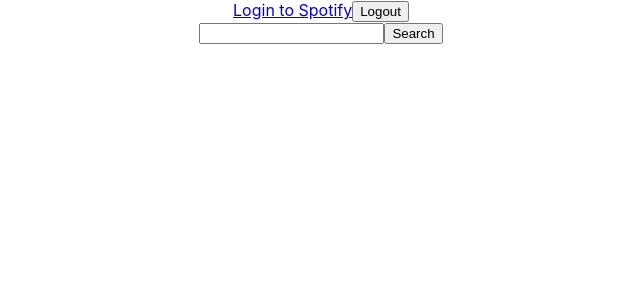
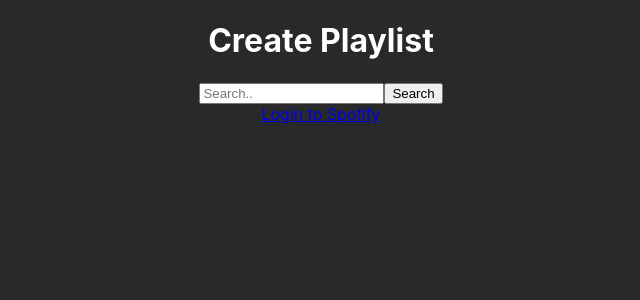
Before and after one commit to Lumiinox/homework-gigih, a React (Create React App) app: page / in a window 1280 px wide. Shown: the top 300 px of the page, without its empty margins (319-959 px from the left). Built offline with nearby package versions, Linux system fonts and the light colour scheme.

Commit message:
Added using useState

```diff
--- a/src/components/search/index.js
+++ /dev/null
@@ -1,51 +0,0 @@
-import {Component} from 'react';
-import axios from 'axios';
-
-class Search extends Component{
-    state = {
-        searchKey: "", token: "", result: []}
-
-    receiveToken(tokenIn){
-        console.log("halo token");
-        let prevState = this.state;
-        this.state = {searchKey:prevState.searchKey, token:tokenIn, result: prevState.result};
-        console.log( this.state);
-    };
-
-    clearToken(){
-        this.state = {searchKey:"", token:"", result: []};
-        console.log( this.state);
-    }
-
-    receiveSearchKey(skIn){
-        console.log("halo skIn");
-        let prevState = this.state;
-        this.state = {searchKey:skIn, token:prevState.token, result: prevState.result};
-        console.log( this.state);
-    };
-
-    receiveArtistData(artistDataIn){
-        console.log("halo data");
-        let prevState = this.state;
-        let newSongList = artistDataIn.tracks.items;
-        this.state = {searchKey:prevState.searchKey, token:prevState.token, result: newSongList};
-        console.log(this.state);
-    }
-
-    searchCall = async (event) =>{
-        console.log(this.state.token);
-        event.preventDefault()
-        const {data} = await axios.get("https://api.spotify.com/v1/search", {
-            headers: {
-                Authorization: `Bearer ${this.state.token}`
-            },
-            params: {
-                q: this.state.searchKey,
-                type: "track"
-            }
-        })
-        this.receiveArtistData(data);
-    }
-}
-
-export default Search;
--- a/src/components/song/index.js
+++ b/src/components/song/index.js
@@ -2,6 +2,7 @@ import './index.css';
 
 const Songs = (props) => {
     return(
+        <>
             <tr>
                 <td><img className="songImage" src={props.url} /></td>
                 <td className='textTdElement'>{props.name}</td>
@@ -9,6 +10,7 @@ const Songs = (props) => {
                 <td className='textTdElement'>{props.albumName}</td>
                 <td><button type="button">Select</button></td>
             </tr>
+        </>
     )
 }
 
--- a/src/index.css
+++ b/src/index.css
@@ -5,6 +5,8 @@ body {
     sans-serif;
   -webkit-font-smoothing: antialiased;
   -moz-osx-font-smoothing: grayscale;
+  background-color: rgb(41, 41, 41);
+  color:white;
 }
 
 code {
--- a/src/pages/PlayList.js
+++ b/src/pages/PlayList.js
@@ -1,27 +1,22 @@
-import data from '../data/SpotifyData';
 import Songs from '../components/song/index';
-import Search from '../components/search/index';
-import React, { useEffect } from 'react';
+import React, { useEffect, useState } from 'react';
+import axios from 'axios';
 import './PlayList.css';
 
 function PlayList(){
-    const spotifySearch = new Search();
-
     const CLIENT_ID = "50617af7a91f49b78dd47bcc7ee69433";
     const REDIRECT_URI = "http://localhost:3000"
     const AUTH_ENDPOINT = "https://accounts.spotify.com/authorize"
     const RESPONSE_TYPE = "token"
 
-    // const songList = data.map((data, id) =>
-    //  <Songs  key={id} url={data.album.images[2].url} name={data.name} artistName={data.album.artists[0].name} albumName = {data.album.name}/>
-    // );
+    const [token, setToken] = useState("");
+    const [songResult, setResult] = useState([]);
+    const [searchKeyword, setSearchKey] = useState("");
 
-    const renderResult = () => {
-        console.log("TESTING");
-        return spotifySearch.state.result.map(data => (
-            <div key={data.album.id}><img src={data.album.images[2].url}></img></div>
-
-        ))
+    const RenderSongResult = () => {
+        return songResult.map((data,id) =>
+                <Songs  key={id} url={data.album.images[2].url} name={data.name} artistName={data.album.artists[0].name} albumName = {data.album.name}/>
+        )
     }
 
     useEffect(() => {
@@ -33,45 +28,57 @@ function PlayList(){
 
             window.location.hash = "";
             console.log("URI change");
-            window.localStorage.setItem("token", tokenIn);
+
+            window.localStorage.setItem("token", tokenIn)
         }
-        console.log(tokenIn);
-        spotifySearch.receiveToken(tokenIn);
-        console.log(spotifySearch.state);
-      })
+        console.log(`tokenIn ${tokenIn}`)
+        setToken(tokenIn)
+        console.log(`token ${token}`)
+      },[])
+
+    const CallSpotifySearch = (e) => {
+        e.preventDefault();
+        console.log(`token in search ${token}`)
+        console.log(`searchKey in search ${searchKeyword}`)
+        axios.get(`https://api.spotify.com/v1/search`,
+        {
+            headers: {
+                Authorization: `Bearer ${token}`
+            },
+            params: {
+                q: searchKeyword,
+                type: "track"
+            }
+        }).then((response)=>{
+            const searchResult = response.data.tracks.items;
+            console.log(searchResult);
+            if(response){
+                setResult(searchResult);
+            }
+        }).catch((e) => console.log(e));
+    }
 
     const logout = () => {
-        spotifySearch.clearToken();
+        setToken("");
         window.localStorage.removeItem("token");
     }
 
     return(
         <div className='bodyWrapper'>
-
-            <a href={`${AUTH_ENDPOINT}?client_id=${CLIENT_ID}&redirect_uri=${REDIRECT_URI}&response_type=${RESPONSE_TYPE}`}>Login to Spotify</a>
-            <button onClick={logout}>Logout</button>
-
-            <form onSubmit={spotifySearch.searchCall}>
-                <input type="text" onChange={event => spotifySearch.receiveSearchKey(event.target.value)}/>
+            <h1>Create Playlist</h1>
+            <form onSubmit={CallSpotifySearch}>
+                <input type="text" placeholder='Search..' onChange={e => setSearchKey(e.target.value)}></input>
                 <button type={"submit"}>Search</button>
             </form>
-
-            {renderResult()}
-{/*
-            <h1>Create Playlist</h1>
-            <div className="content">
-                <table>
-                    <tbody>
-                        <tr>
-                            <td>Image</td>
-                            <td>Title</td>
-                            <td>Artist</td>
-                            <td>Album</td>
-                            <td></td>
-                        </tr>
-                    </tbody>
-                </table>
-            </div> */}
+            {!token ?
+                    <a href={`${AUTH_ENDPOINT}?client_id=${CLIENT_ID}&redirect_uri=${REDIRECT_URI}&response_type=${RESPONSE_TYPE}`}>Login
+                        to Spotify</a>
+                    : <button onClick={logout}>Logout</button>}
+            <table>
+                <tbody>
+                    {RenderSongResult()}
+                </tbody>
+            </table>
         </div>
     )
 }
```
Lines whose indentation alone changed are shown as unchanged.
